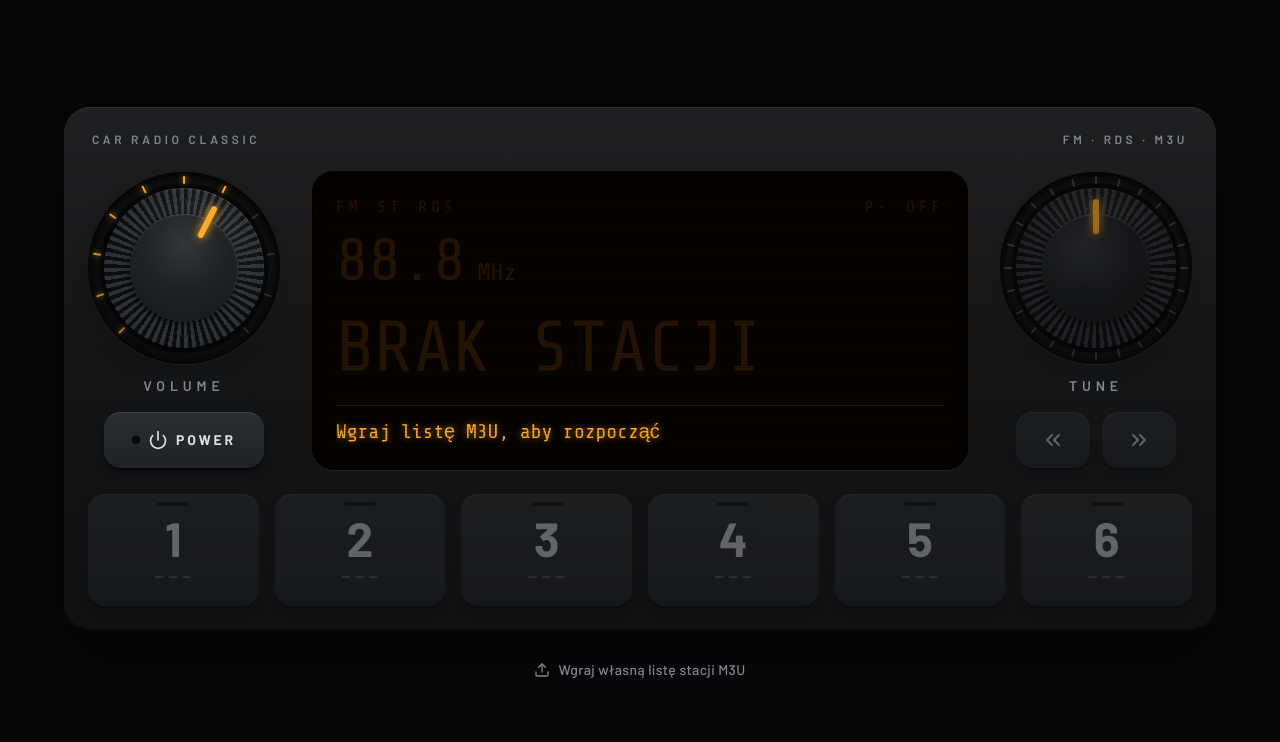
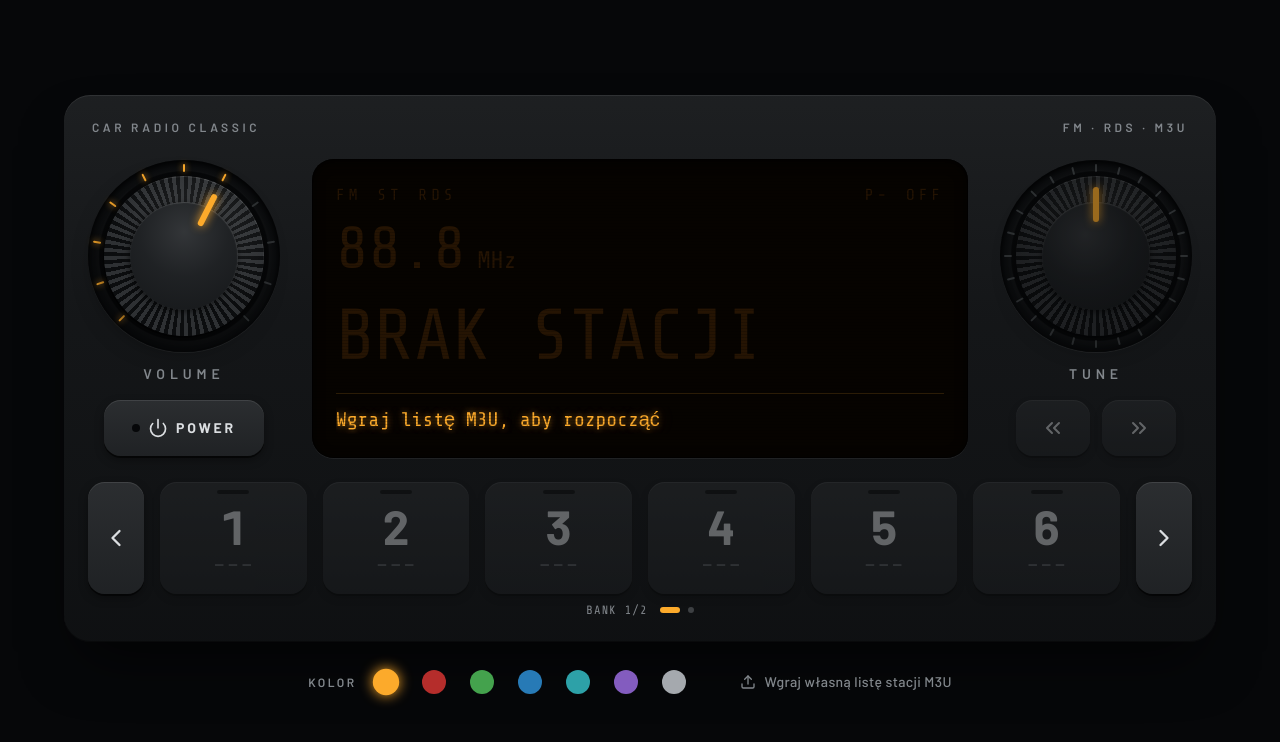
Before and after one commit to ravmen/car-radio-ravmen, a Next.js app: page / in a window 1280 px wide. Shown: the top 742 px of the page. Built offline with nearby package versions, Linux system fonts and the light colour scheme; no server answers.

Commit message:
feat: update version and add color display feature in car radio component

```diff
--- a/components/radio/car-radio.tsx
+++ b/components/radio/car-radio.tsx
@@ -3,16 +3,18 @@
 import { ChevronsLeft, ChevronsRight, Power } from 'lucide-react'
 import { useCallback, useEffect, useMemo, useRef, useState } from 'react'
 import { PlaylistLoader } from '@/components/radio/playlist-loader'
-import { PresetButtons } from '@/components/radio/preset-buttons'
+import { ColorPicker } from '@/components/radio/color-picker'
+import { PresetButtons, PRESETS_PER_BANK } from '@/components/radio/preset-buttons'
 import { RadioDisplay } from '@/components/radio/radio-display'
 import { RotaryKnob } from '@/components/radio/rotary-knob'
 import { useRadioPlayer } from '@/hooks/use-radio-player'
 import { useStreamTitle } from '@/hooks/use-stream-title'
+import { applyDisplayColor, DEFAULT_COLOR_ID, findDisplayColor } from '@/lib/display-colors'
 import { parseM3U, stationFrequency, type Station } from '@/lib/m3u'
 import { cn } from '@/lib/utils'
 
 const STORAGE_KEY = 'car-radio-classic:v1'
-const PRESET_COUNT = 6
+const MIN_PRESET_BANKS = 2
 const TUNE_SETTLE_MS = 450
 const FLASH_MS = 1600
 const VOLUME_STEPS = 40
@@ -22,9 +24,20 @@ type SavedState = {
   presetIds: (string | null)[]
   currentId: string | null
   volume: number
+  colorId: string
 }
 
-const emptyPresets = (): (string | null)[] => Array.from({ length: PRESET_COUNT }, () => null)
+function presetSlotCount(stationCount: number) {
+  const banks = Math.max(MIN_PRESET_BANKS, Math.ceil(stationCount / PRESETS_PER_BANK))
+  return banks * PRESETS_PER_BANK
+}
+
+function buildPresets(source: (string | null)[], stationCount: number) {
+  const length = Math.max(presetSlotCount(stationCount), Math.ceil(source.length / PRESETS_PER_BANK) * PRESETS_PER_BANK)
+  return Array.from({ length }, (_, index) => source[index] ?? null)
+}
+
+const emptyPresets = (): (string | null)[] => buildPresets([], 0)
 
 function stationsLabel(count: number) {
   if (count === 1) return 'STACJĘ'
@@ -42,6 +55,8 @@ export function CarRadio() {
   const [volume, setVolume] = useState(0.6)
   const [flash, setFlash] = useState<string | null>(null)
   const [isHydrated, setIsHydrated] = useState(false)
+  const [colorId, setColorId] = useState(DEFAULT_COLOR_ID)
+  const [presetBank, setPresetBank] = useState(0)
   const flashTimerRef = useRef<ReturnType<typeof setTimeout> | null>(null)
   const settleDelayRef = useRef(0)
 
@@ -64,10 +79,11 @@ export function CarRadio() {
         if (Array.isArray(saved.stations) && saved.stations.length > 0) {
           setStations(saved.stations)
           const savedPresets = Array.isArray(saved.presetIds) ? saved.presetIds : []
-          setPresetIds(Array.from({ length: PRESET_COUNT }, (_, index) => savedPresets[index] ?? null))
+          setPresetIds(buildPresets(savedPresets, saved.stations.length))
           setCurrentIndex(Math.max(0, saved.stations.findIndex((station) => station.id === saved.currentId)))
         }
         if (typeof saved.volume === 'number') setVolume(Math.min(1, Math.max(0, saved.volume)))
+        if (typeof saved.colorId === 'string') setColorId(findDisplayColor(saved.colorId).id)
       }
     } catch {
       localStorage.removeItem(STORAGE_KEY)
@@ -77,9 +93,18 @@ export function CarRadio() {
 
   useEffect(() => {
     if (!isHydrated) return
-    const state: SavedState = { stations, presetIds, currentId: currentStation?.id ?? null, volume }
+    const state: SavedState = { stations, presetIds, currentId: currentStation?.id ?? null, volume, colorId }
     localStorage.setItem(STORAGE_KEY, JSON.stringify(state))
-  }, [isHydrated, stations, presetIds, currentStation?.id, volume])
+  }, [isHydrated, stations, presetIds, currentStation?.id, volume, colorId])
+
+  useEffect(() => {
+    applyDisplayColor(findDisplayColor(colorId))
+  }, [colorId])
+
+  function changeColor(nextColorId: string) {
+    setColorId(nextColorId)
+    showFlash(`KOLOR: ${findDisplayColor(nextColorId).label.toUpperCase()}`)
+  }
 
   useEffect(() => {
     if (!isOn || !currentUrl) {
@@ -140,7 +165,8 @@ export function CarRadio() {
       return
     }
     setStations(parsed)
-    setPresetIds(Array.from({ length: PRESET_COUNT }, (_, index) => parsed[index]?.id ?? null))
+    setPresetIds(buildPresets(parsed.map((station) => station.id), parsed.length))
+    setPresetBank(0)
     settleDelayRef.current = 0
     setCurrentIndex(0)
     setIsOn(true)
@@ -181,6 +207,10 @@ export function CarRadio() {
     [presetIds, stations],
   )
   const activePresetIndex = currentStation ? presetIds.indexOf(currentStation.id) : -1
+
+  useEffect(() => {
+    if (activePresetIndex >= 0) setPresetBank(Math.floor(activePresetIndex / PRESETS_PER_BANK))
+  }, [activePresetIndex])
 
   const rdsText = (() => {
     if (flash) return flash
@@ -278,6 +308,8 @@ export function CarRadio() {
 
         <PresetButtons
           presets={presetStations}
+          bank={presetBank}
+          onBankChange={setPresetBank}
           activePresetIndex={activePresetIndex >= 0 ? activePresetIndex : null}
           onSelect={selectPreset}
           onStore={storePreset}
@@ -285,7 +317,10 @@ export function CarRadio() {
         />
       </section>
 
-      <PlaylistLoader onLoad={loadPlaylist} />
+      <div className="flex flex-wrap items-center justify-center gap-x-6 gap-y-1">
+        <ColorPicker value={colorId} onChange={changeColor} />
+        <PlaylistLoader onLoad={loadPlaylist} />
+      </div>
     </div>
   )
 }
--- /dev/null
+++ b/components/radio/color-picker.tsx
@@ -0,0 +1,41 @@
+'use client'
+
+import { DISPLAY_COLORS } from '@/lib/display-colors'
+import { cn } from '@/lib/utils'
+
+type ColorPickerProps = {
+  value: string
+  onChange: (colorId: string) => void
+}
+
+export function ColorPicker({ value, onChange }: ColorPickerProps) {
+  return (
+    <div role="radiogroup" aria-label="Kolor wyświetlacza" className="flex items-center gap-1">
+      <span className="mr-1 text-xs font-semibold uppercase tracking-[0.2em] text-muted-foreground">Kolor</span>
+      {DISPLAY_COLORS.map((color) => {
+        const isSelected = color.id === value
+        return (
+          <button
+            key={color.id}
+            type="button"
+            role="radio"
+            aria-checked={isSelected}
+            aria-label={color.label}
+            title={color.label}
+            onClick={() => onChange(color.id)}
+            className="flex size-11 items-center justify-center rounded-full outline-none focus-visible:ring-4 focus-visible:ring-ring/60"
+          >
+            <span
+              aria-hidden="true"
+              style={{ backgroundColor: color.primary, boxShadow: isSelected ? `0 0 12px ${color.primary}` : undefined }}
+              className={cn(
+                'size-6 rounded-full transition-transform',
+                isSelected ? 'scale-110 ring-2 ring-foreground ring-offset-2 ring-offset-background' : 'opacity-70',
+              )}
+            />
+          </button>
+        )
+      })}
+    </div>
+  )
+}
--- a/components/radio/preset-buttons.tsx
+++ b/components/radio/preset-buttons.tsx
@@ -1,31 +1,43 @@
 'use client'
 
-import { useRef } from 'react'
+import { ChevronLeft, ChevronRight } from 'lucide-react'
+import { useRef, type PointerEvent } from 'react'
 import type { Station } from '@/lib/m3u'
 import { cn } from '@/lib/utils'
 
 const LONG_PRESS_MS = 700
+const SWIPE_THRESHOLD_PX = 60
+export const PRESETS_PER_BANK = 6
 
 type PresetButtonsProps = {
   presets: (Station | null)[]
+  bank: number
+  onBankChange: (bank: number) => void
   activePresetIndex: number | null
   onSelect: (presetIndex: number) => void
   onStore: (presetIndex: number) => void
   canStore: boolean
 }
 
-export function PresetButtons({ presets, activePresetIndex, onSelect, onStore, canStore }: PresetButtonsProps) {
+export function PresetButtons({
+  presets,
+  bank,
+  onBankChange,
+  activePresetIndex,
+  onSelect,
+  onStore,
+  canStore,
+}: PresetButtonsProps) {
   const timerRef = useRef<ReturnType<typeof setTimeout> | null>(null)
-  const longPressFiredRef = useRef(false)
+  const suppressClickRef = useRef(false)
+  const swipeStartXRef = useRef<number | null>(null)
 
-  function startPress(presetIndex: number) {
-    longPressFiredRef.current = false
-    if (!canStore) return
-    timerRef.current = setTimeout(() => {
-      longPressFiredRef.current = true
-      navigator.vibrate?.(40)
-      onStore(presetIndex)
-    }, LONG_PRESS_MS)
+  const bankCount = Math.max(1, Math.ceil(presets.length / PRESETS_PER_BANK))
+  const offset = bank * PRESETS_PER_BANK
+  const visible = Array.from({ length: PRESETS_PER_BANK }, (_, index) => presets[offset + index] ?? null)
+
+  function changeBank(direction: 1 | -1) {
+    onBankChange((bank + direction + bankCount) % bankCount)
   }
 
   function cancelPress() {
@@ -33,24 +45,76 @@ export function PresetButtons({ presets, activePresetIndex, onSelect, onStore, c
     timerRef.current = null
   }
 
+  function startPress(presetIndex: number) {
+    suppressClickRef.current = false
+    if (!canStore) return
+    timerRef.current = setTimeout(() => {
+      suppressClickRef.current = true
+      navigator.vibrate?.(40)
+      onStore(presetIndex)
+    }, LONG_PRESS_MS)
+  }
+
   function handleClick(presetIndex: number) {
-    if (longPressFiredRef.current) {
-      longPressFiredRef.current = false
+    if (suppressClickRef.current) {
+      suppressClickRef.current = false
       return
     }
     onSelect(presetIndex)
   }
 
+  function handleSwipeStart(event: PointerEvent) {
+    swipeStartXRef.current = event.clientX
+  }
+
+  function handleSwipeMove(event: PointerEvent) {
+    if (swipeStartXRef.current === null) return
+    if (Math.abs(event.clientX - swipeStartXRef.current) > 12) cancelPress()
+  }
+
+  function handleSwipeEnd(event: PointerEvent) {
+    if (swipeStartXRef.current === null) return
+    const deltaX = event.clientX - swipeStartXRef.current
+    swipeStartXRef.current = null
+    if (Math.abs(deltaX) < SWIPE_THRESHOLD_PX || bankCount < 2) return
+    suppressClickRef.current = true
+    changeBank(deltaX < 0 ? 1 : -1)
+  }
+
+  const bankButtonClass =
+    'hw-button flex w-12 shrink-0 items-center justify-center self-stretch rounded-xl text-foreground outline-none focus-visible:ring-4 focus-visible:ring-ring/60 disabled:opacity-30 sm:w-14'
+
   return (
-    <div role="group" aria-label="Ulubione stacje" className="grid grid-cols-3 gap-3 sm:gap-4 md:grid-cols-6 short:grid-cols-6 short:gap-2">
-      {presets.map((station, index) => {
-        const isActive = activePresetIndex === index
+    <div className="flex flex-col gap-2">
+      <div className="flex items-stretch gap-3 sm:gap-4 short:gap-2">
+        <button
+          type="button"
+          onClick={() => changeBank(-1)}
+          disabled={bankCount < 2}
+          aria-label="Poprzedni bank presetów"
+          className={bankButtonClass}
+        >
+          <ChevronLeft className="size-7" aria-hidden="true" />
+        </button>
+
+        <div
+          role="group"
+          aria-label={`Ulubione stacje ${offset + 1}–${offset + PRESETS_PER_BANK}`}
+          onPointerDownCapture={handleSwipeStart}
+          onPointerMoveCapture={handleSwipeMove}
+          onPointerUpCapture={handleSwipeEnd}
+          onPointerCancelCapture={() => (swipeStartXRef.current = null)}
+          className="grid min-w-0 flex-1 touch-pan-y grid-cols-3 gap-3 sm:gap-4 md:grid-cols-6 short:grid-cols-6 short:gap-2"
+        >
+          {visible.map((station, localIndex) => {
+            const presetIndex = offset + localIndex
+            const isActive = activePresetIndex === presetIndex
             return (
               <button
-            key={index}
+                key={presetIndex}
                 type="button"
-            onClick={() => handleClick(index)}
-            onPointerDown={() => startPress(index)}
+                onClick={() => handleClick(presetIndex)}
+                onPointerDown={() => startPress(presetIndex)}
                 onPointerUp={cancelPress}
                 onPointerLeave={cancelPress}
                 onPointerCancel={cancelPress}
@@ -58,7 +122,9 @@ export function PresetButtons({ presets, activePresetIndex, onSelect, onStore, c
                 disabled={!station && !canStore}
                 aria-pressed={isActive}
                 aria-label={
-              station ? `Preset ${index + 1}: ${station.name}` : `Preset ${index + 1}: pusty, przytrzymaj aby zapisać`
+                  station
+                    ? `Preset ${presetIndex + 1}: ${station.name}`
+                    : `Preset ${presetIndex + 1}: pusty, przytrzymaj aby zapisać`
                 }
                 className="hw-button relative flex h-24 min-w-0 select-none flex-col items-center justify-center gap-1 rounded-xl px-2 outline-none focus-visible:ring-4 focus-visible:ring-ring/60 disabled:opacity-40 sm:h-28 short:h-16"
               >
@@ -71,11 +137,11 @@ export function PresetButtons({ presets, activePresetIndex, onSelect, onStore, c
                 />
                 <span
                   className={cn(
-                'text-4xl font-bold leading-none sm:text-5xl short:text-3xl',
+                    'text-4xl font-bold leading-none tabular-nums sm:text-5xl short:text-3xl',
                     isActive ? 'text-primary' : 'text-foreground',
                   )}
                 >
-              {index + 1}
+                  {presetIndex + 1}
                 </span>
                 <span className="w-full truncate text-center text-xs font-medium uppercase tracking-wider text-muted-foreground sm:text-sm short:hidden">
                   {station?.name ?? '— — —'}
@@ -84,5 +150,35 @@ export function PresetButtons({ presets, activePresetIndex, onSelect, onStore, c
             )
           })}
         </div>
+
+        <button
+          type="button"
+          onClick={() => changeBank(1)}
+          disabled={bankCount < 2}
+          aria-label="Następny bank presetów"
+          className={bankButtonClass}
+        >
+          <ChevronRight className="size-7" aria-hidden="true" />
+        </button>
+      </div>
+
+      {bankCount > 1 && (
+        <div className="flex items-center justify-center gap-2 short:hidden" aria-hidden="true">
+          <span className="mr-1 font-mono text-xs uppercase tracking-widest text-muted-foreground">
+            Bank {bank + 1}/{bankCount}
+          </span>
+          {bankCount <= 12 &&
+            Array.from({ length: bankCount }, (_, index) => (
+              <span
+                key={index}
+                className={cn(
+                  'h-1.5 rounded-full transition-all',
+                  index === bank ? 'w-5 bg-primary' : 'w-1.5 bg-muted-foreground/40',
+                )}
+              />
+            ))}
+        </div>
+      )}
+    </div>
   )
 }
--- /dev/null
+++ b/lib/display-colors.ts
@@ -0,0 +1,30 @@
+export type DisplayColor = {
+  id: string
+  label: string
+  primary: string
+  lcd: string
+}
+
+export const DISPLAY_COLORS: DisplayColor[] = [
+  { id: 'amber', label: 'Bursztynowy', primary: 'oklch(0.8 0.16 72)', lcd: 'oklch(0.1 0.018 65)' },
+  { id: 'red', label: 'Czerwony', primary: 'oklch(0.66 0.23 27)', lcd: 'oklch(0.1 0.02 27)' },
+  { id: 'green', label: 'Zielony', primary: 'oklch(0.82 0.2 145)', lcd: 'oklch(0.1 0.02 145)' },
+  { id: 'blue', label: 'Niebieski', primary: 'oklch(0.72 0.16 245)', lcd: 'oklch(0.1 0.025 250)' },
+  { id: 'cyan', label: 'Turkusowy', primary: 'oklch(0.84 0.13 200)', lcd: 'oklch(0.1 0.02 200)' },
+  { id: 'violet', label: 'Fioletowy', primary: 'oklch(0.72 0.2 300)', lcd: 'oklch(0.1 0.025 300)' },
+  { id: 'white', label: 'Biały', primary: 'oklch(0.95 0.01 250)', lcd: 'oklch(0.1 0.006 250)' },
+]
+
+export const DEFAULT_COLOR_ID = DISPLAY_COLORS[0].id
+
+export function findDisplayColor(id: string | null | undefined) {
+  return DISPLAY_COLORS.find((color) => color.id === id) ?? DISPLAY_COLORS[0]
+}
+
+export function applyDisplayColor(color: DisplayColor) {
+  const root = document.documentElement.style
+  root.setProperty('--primary', color.primary)
+  root.setProperty('--ring', color.primary)
+  root.setProperty('--destructive', color.primary)
+  root.setProperty('--lcd', color.lcd)
+}
```
Also changed, not shown: 3 other files (tests, documents, lock files or other folders). Lines whose indentation alone changed are shown as unchanged.
